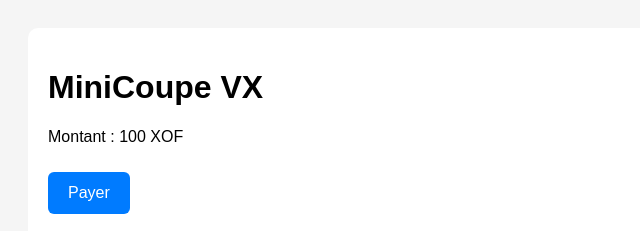
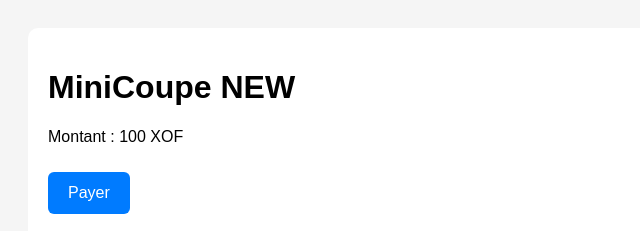
Before and after one commit to KaboreIssouf/minicoupe, a plain HTML site: page index.html in a window 1280 px wide. Shown: the top 231 px of the page, 0-640 px from the left. Drawn offline with Linux system fonts and the light colour scheme.

Commit message:
Update index.html

```diff
--- a/index.html
+++ b/index.html
@@ -26,7 +26,7 @@
 <body>
 
   <main class="page">
-    <h1>MiniCoupe VX</h1>
+    <h1>MiniCoupe NEW</h1>
 
     <p>Montant : <span id="price">100</span> XOF</p>
 
```
